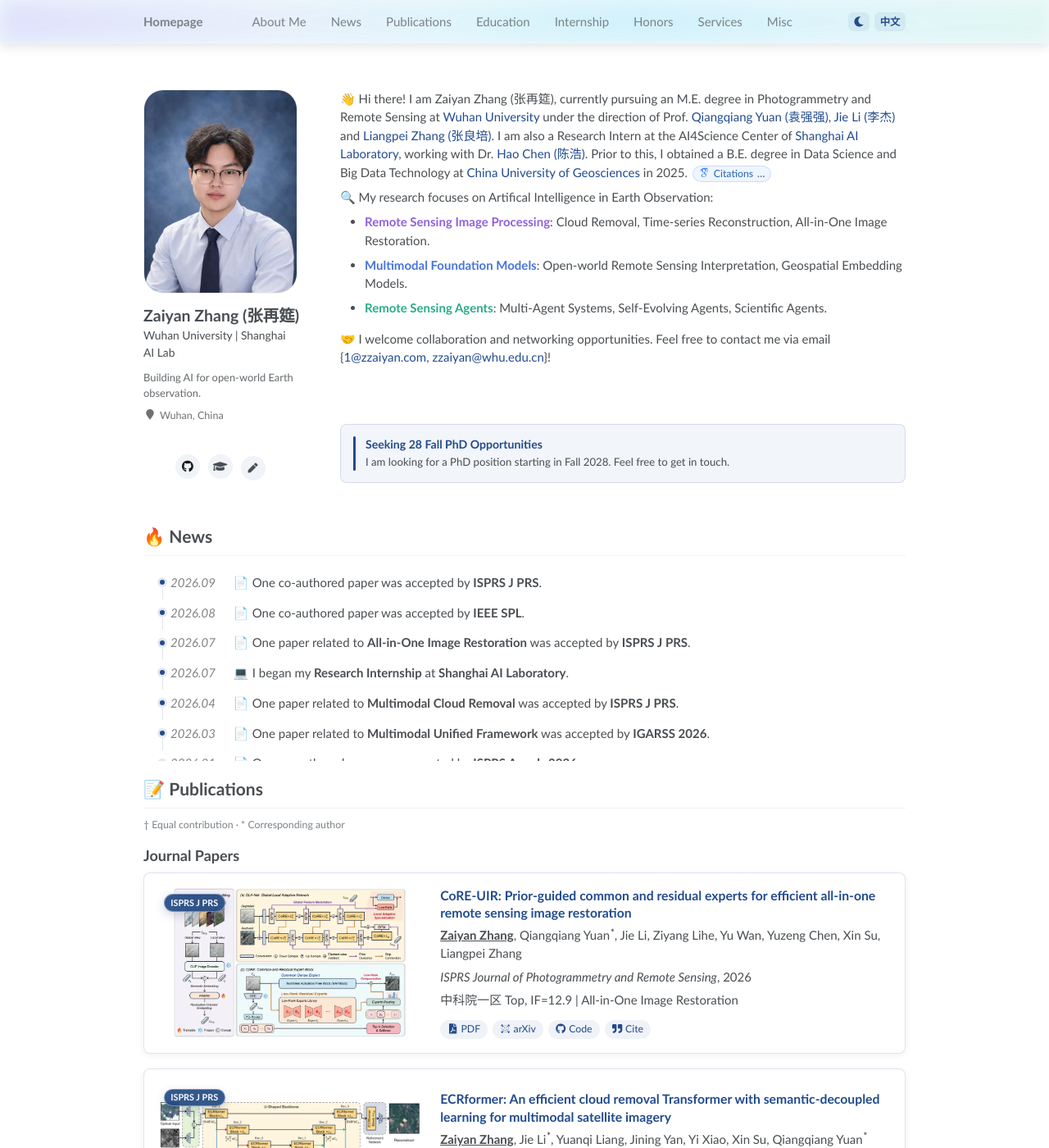
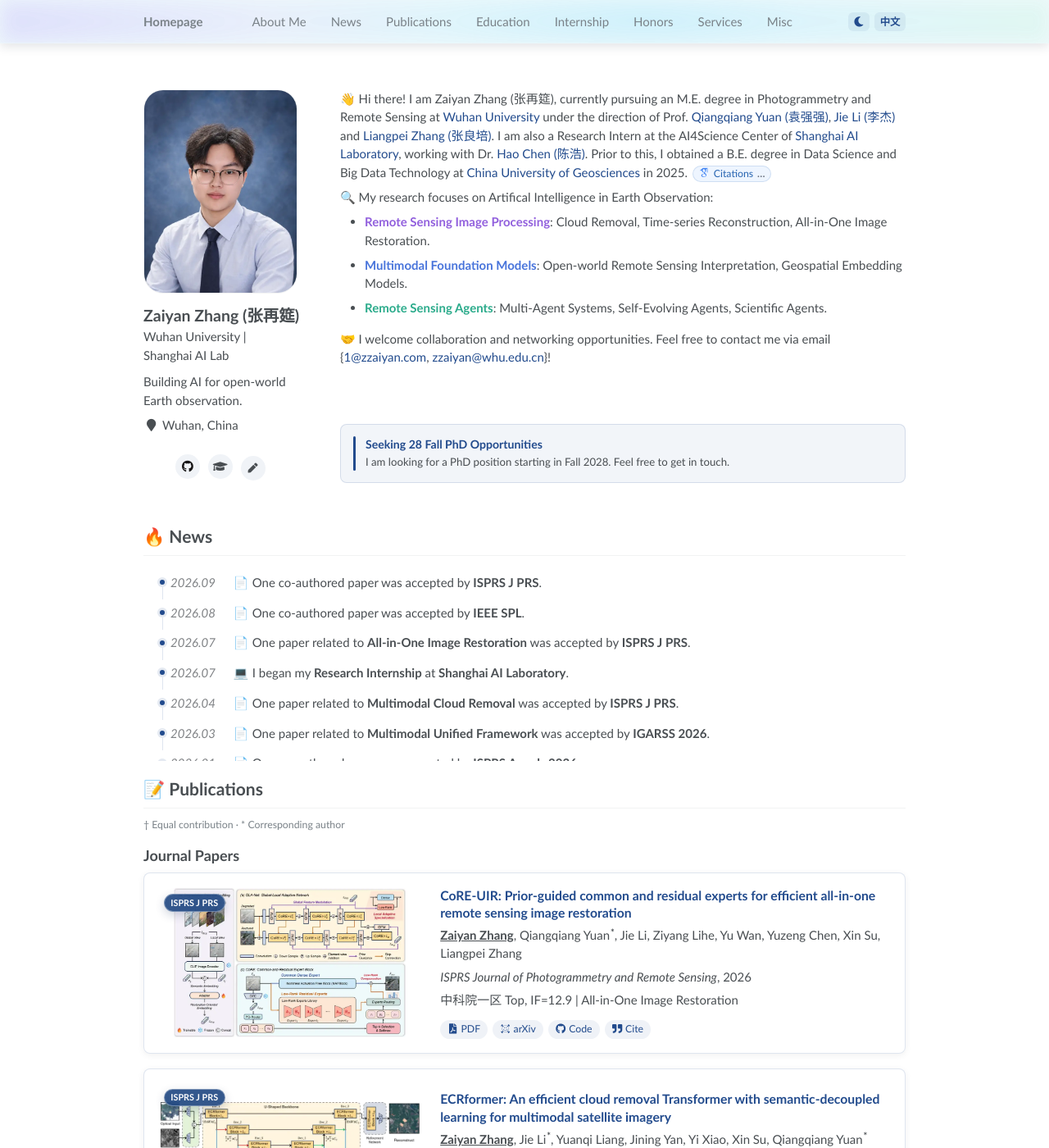
Before and after one commit to zzaiyan/zzaiyan.github.io, a Jekyll site: the page built from _pages/about.md, in a window 1280 px wide and 1400 px high. Shown: the whole window at 82% size. Built offline with Jekyll 4.4.1, drawn with Linux system fonts in a browser that asks for light colours; some web fonts are replaced; a script that is not in the unit is left out.

Commit message:
统一个人信息区文字字号与颜色

```diff
--- a/_sass/_sidebar.scss
+++ b/_sass/_sidebar.scss
@@ -149,16 +149,17 @@
 
 .author__description {
   margin-top: 10px;
+  color: inherit;
   font-family: $sans-serif;
-  font-size: $type-size-7;
+  font-size: $type-size-5;
   line-height: 1.5;
   white-space: normal;
 }
 
 .author__location {
   margin-top: 5px;
-  color: $gray;
-  font-size: $type-size-7;
+  color: inherit;
+  font-size: $type-size-5;
   line-height: 1.5;
 }
 
--- a/_sass/_single-column.scss
+++ b/_sass/_single-column.scss
@@ -55,14 +55,19 @@ $about-gap: 3.5rem;
   }
 }
 
-.about-section .author__description {
-  margin: 0.65rem 0 0;
-  color: mix(#fff, $dark-gray, 15%);
+.about-section .author__bio,
+.about-section .author__description,
+.about-section .author__location {
+  color: inherit;
   font-family: $sans-serif;
-  font-size: 0.86rem;
+  font-size: 1rem;
   font-style: normal;
   font-weight: 400;
   line-height: 1.5;
+}
+
+.about-section .author__description {
+  margin-top: 0.65rem;
   text-wrap: pretty;
 }
 
@@ -71,9 +76,6 @@ $about-gap: 3.5rem;
   align-items: center;
   gap: 0.25rem;
   margin-top: 0.55rem;
-  color: mix(#fff, $dark-gray, 20%);
-  font-size: 0.84rem;
-  line-height: 1.4;
 
   i {
     flex: 0 0 auto;
@@ -118,8 +120,6 @@ $about-gap: 3.5rem;
 
 .about-section .author__bio {
   margin: 0;
-  font-size: 0.92rem;
-  line-height: 1.5;
 }
 
 .about-section .author__urls-wrapper {
@@ -371,15 +371,6 @@ $about-gap: 3.5rem;
     overflow-wrap: anywhere;
   }
 
-  .about-section .author__bio,
-  .about-section .author__description {
-    font-size: 0.84rem;
-  }
-
-  .about-section .author__location {
-    font-size: 0.78rem;
-  }
-
   .about-section .author__urls {
     gap: 0.45rem;
   }
```
